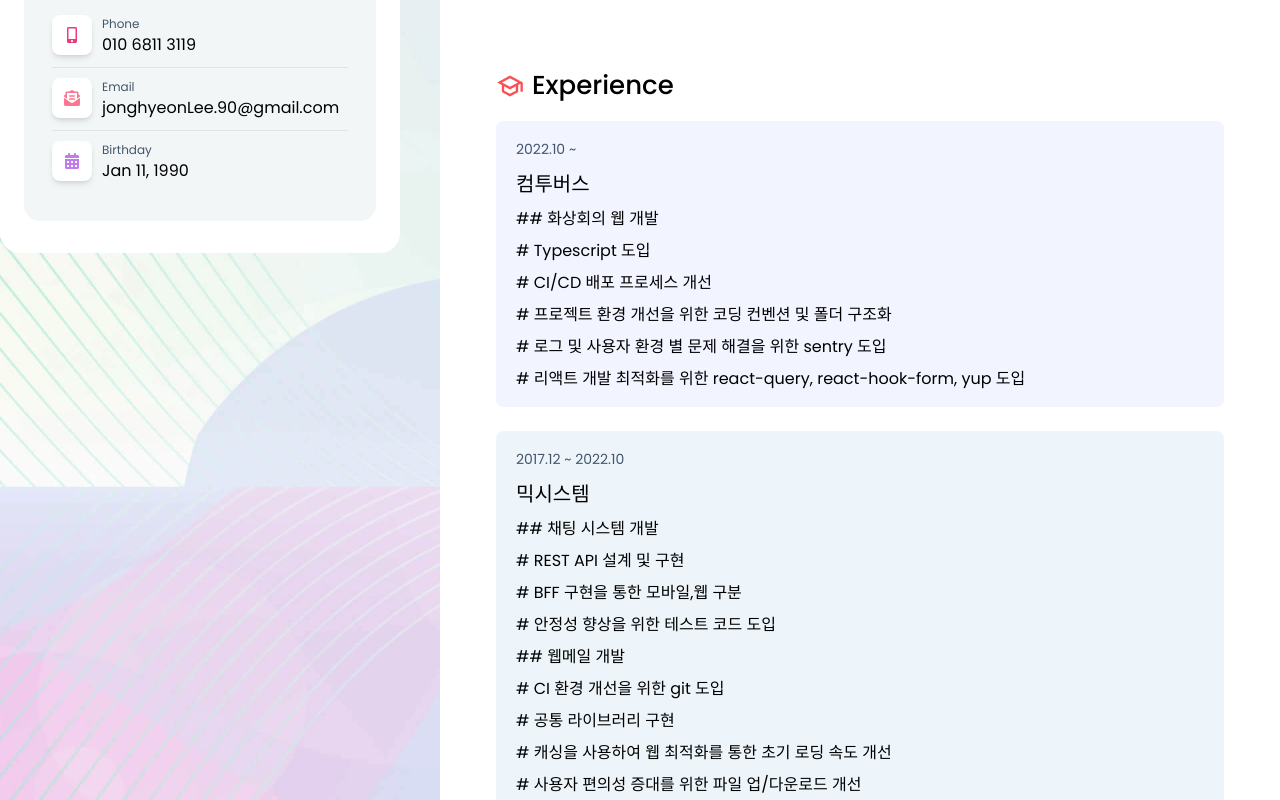
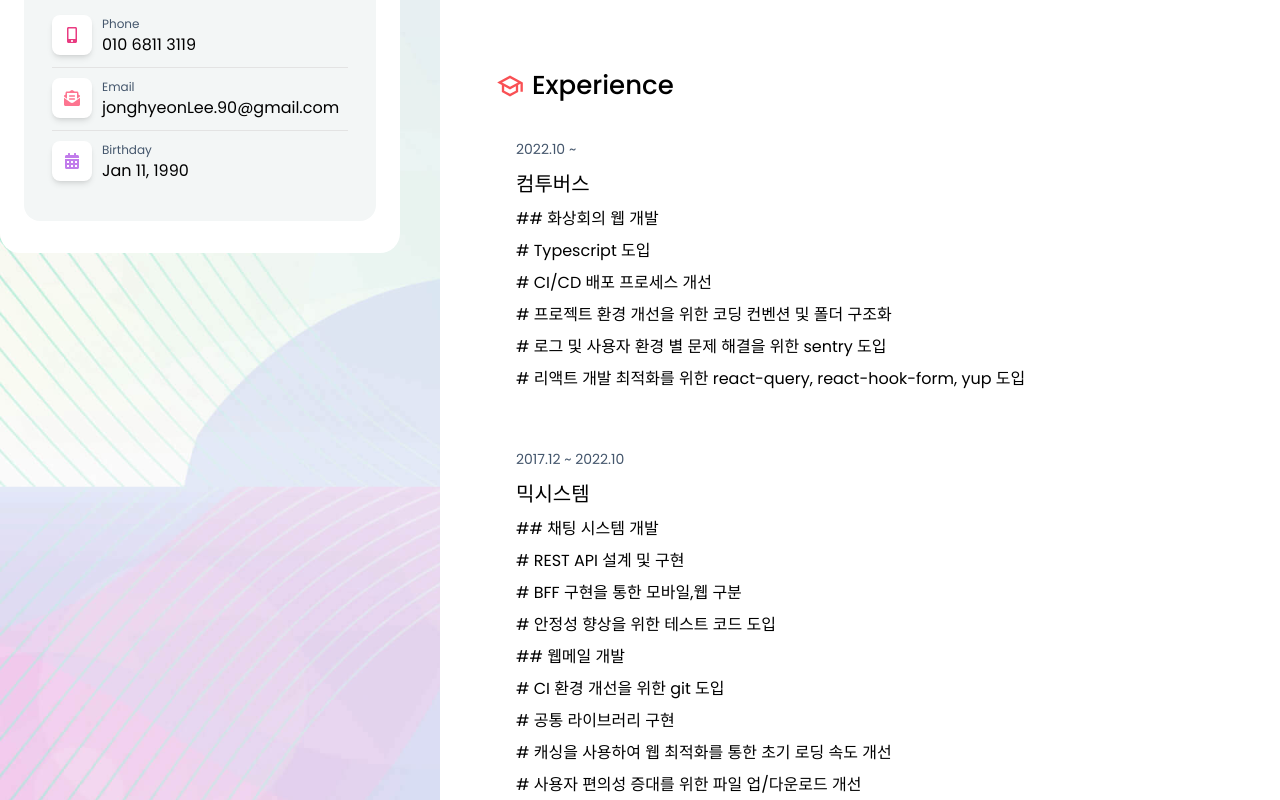
Before and after one commit to jonghyeonLeee/jonghyeonLeee-resume, a Next.js app: page / in a window 1280 px wide. Shown: the part 640-1440 px from the top of the page. Built offline with nearby package versions, Linux system fonts and the light colour scheme.

Commit message:
fix: theme가 밝게 보여지는 이슈 수정

```diff
--- a/components/Resume/ResumeCardTwo.jsx
+++ b/components/Resume/ResumeCardTwo.jsx
@@ -1,5 +1,6 @@
 import { useTheme } from "next-themes";
 import resumeData from "../../data/resumeData";
+import {useEffect} from "react";
 
 const ResumeCardTwo = () => {
   const { theme, setTheme } = useTheme();
@@ -21,7 +22,7 @@
               className="py-4 pl-5 pr-3 space-y-2 mb-6 rounded-lg  dark:border-[#212425] dark:border-2"
               style={{
                 background: `${
-                  theme === "dark" ? "transparent" : singleItem?.bg
+                  theme === "dark" || theme === 'system' ? "transparent" : singleItem?.bg
                 }`,
               }}
               key={singleItem.id}
```
